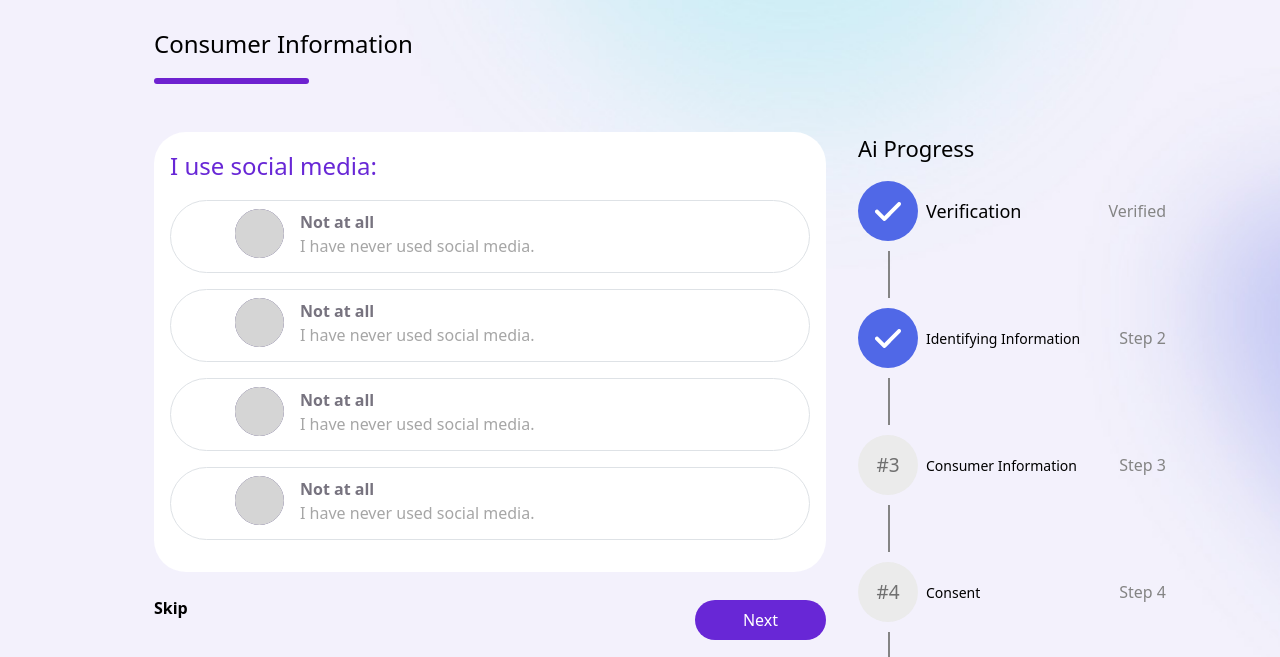
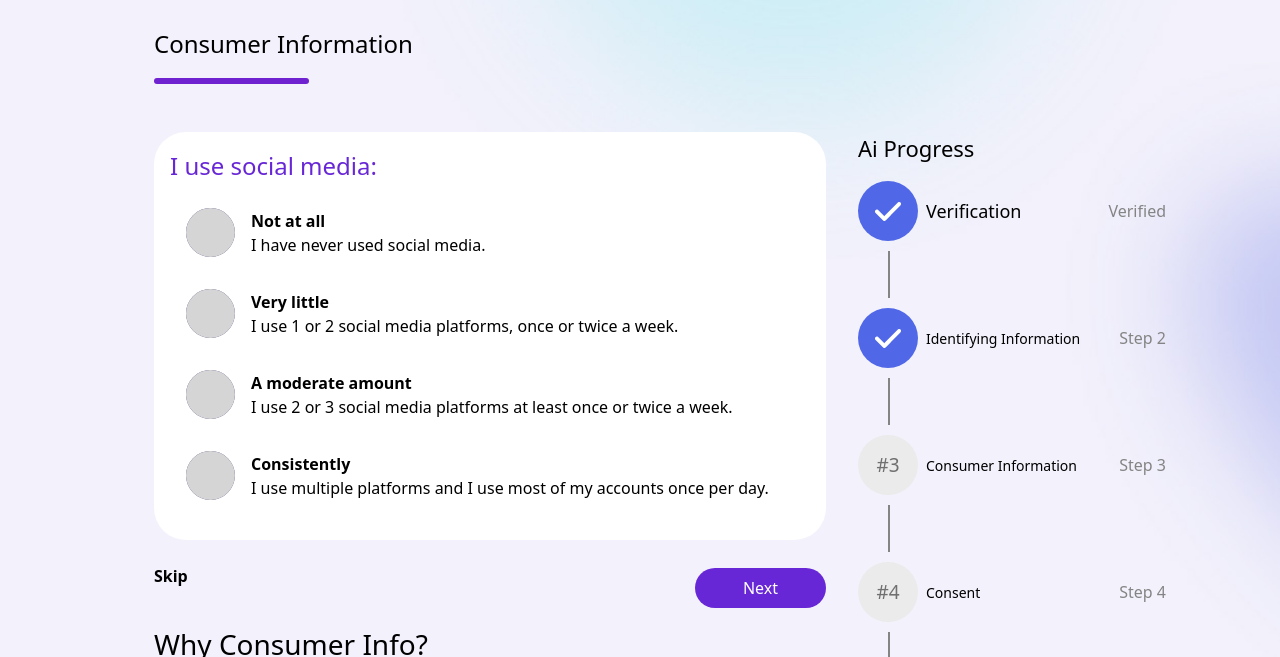
Before and after one commit to developermamoon/Calipso_final, a plain HTML site: page calipso_v2/information_entry_1_2.html in a window 1280 px wide. Shown: the part 101-758 px from the top of the page. Drawn offline with nearby package versions, Linux system fonts and the light colour scheme.

Commit message:
radio button done

```diff
--- a/calipso_v2/information_entry_1_2.html
+++ b/calipso_v2/information_entry_1_2.html
@@ -58,16 +58,16 @@
                                                     <p class="" style="font-size: 24px; font-weight: 500; color: #6827D6;">I use social media:</p>
 
 
-                                                    <div class="mb-3 radio-button-box border border-1  py-2 px-3">
+                                                    <div class="mb-3 radio-button-box">
 
 
-                                                        <input class="form-check-input" type="radio" name="consumerinformation" id="option1">
-                                                        <label class="form-check-label modified-label-1" for="option1">
-                                                            <div class="d-flex align-items-center px-md-5">
+                                                        <input class="form-check-input" type="radio" name="consumerInformation" id="option1">
+                                                        <label class="form-check-label modified-label-1 py-2 px-3" for="option1">
+                                                            <div class="d-flex align-items-center">
                                                                 <img class="img-fluid white-radio-button" src="images/icons/white-radio-buttons.png" alt="">
                                                                 <div class="ms-3">
-                                                                    <p class="fw-bold" style="color: #77737F;">Not at all</p>
-                                                                    <p style="color: #A6A6A6;">I have never used social media.</p>
+                                                                    <p class="fw-bold">Not at all</p>
+                                                                    <p>I have never used social media.</p>
                                                                 </div>
 
                                                             </div>
@@ -77,17 +77,16 @@
                                                     </div>
 
 
-                                                    <div class="mb-3 radio-button-box border border-1 py-2 px-3">
+                                                    <div class="mb-3 radio-button-box">
 
 
-
-                                                        <input class="form-check-input" type="radio" name="consumerinformation" id="option2">
-                                                        <label class="form-check-label modified-label-1" for="option2">
-                                                            <div class="d-flex align-items-center px-md-5">
+                                                        <input class="form-check-input" type="radio" name="consumerInformation" id="option2">
+                                                        <label class="form-check-label modified-label-1 py-2 px-3" for="option2">
+                                                            <div class="d-flex align-items-center">
                                                                 <img class="img-fluid white-radio-button" src="images/icons/white-radio-buttons.png" alt="">
                                                                 <div class="ms-3">
-                                                                    <p class="fw-bold" style="color: #77737F;">Not at all</p>
-                                                                    <p style="color: #A6A6A6;">I have never used social media.</p>
+                                                                    <p class="fw-bold">Very little</p>
+                                                                    <p>I use 1 or 2 social media platforms, once or twice a week.</p>
                                                                 </div>
 
                                                             </div>
@@ -97,16 +96,16 @@
                                                     </div>
 
 
-                                                    <div class="mb-3 radio-button-box border border-1 py-2 px-3">
+                                                    <div class="mb-3 radio-button-box">
 
 
-                                                        <input class="form-check-input" type="radio" name="consumerinformation" id="option3">
-                                                        <label class="form-check-label modified-label-1" for="option3">
-                                                            <div class="d-flex align-items-center px-md-5">
+                                                        <input class="form-check-input" type="radio" name="consumerInformation" id="option3">
+                                                        <label class="form-check-label modified-label-1 py-2 px-3" for="option3">
+                                                            <div class="d-flex align-items-center">
                                                                 <img class="img-fluid white-radio-button" src="images/icons/white-radio-buttons.png" alt="">
                                                                 <div class="ms-3">
-                                                                    <p class="fw-bold" style="color: #77737F;">Not at all</p>
-                                                                    <p style="color: #A6A6A6;">I have never used social media.</p>
+                                                                    <p class="fw-bold">A moderate amount</p>
+                                                                    <p>I use 2 or 3 social media platforms at least once or twice a week.</p>
                                                                 </div>
 
                                                             </div>
@@ -115,17 +114,16 @@
 
                                                     </div>
 
-                                                    <div class="mb-3 radio-button-box border border-1 py-2 px-3">
+                                                    <div class="mb-3 radio-button-box">
 
 
-
-                                                        <input class="form-check-input" type="radio" name="consumerinformation" id="option4">
-                                                        <label class="form-check-label modified-label-1" for="option4">
-                                                            <div class="d-flex align-items-center px-md-5">
+                                                        <input class="form-check-input" type="radio" name="consumerInformation" id="option4">
+                                                        <label class="form-check-label modified-label-1 py-2 px-3" for="option4">
+                                                            <div class="d-flex align-items-center">
                                                                 <img class="img-fluid white-radio-button" src="images/icons/white-radio-buttons.png" alt="">
                                                                 <div class="ms-3">
-                                                                    <p class="fw-bold" style="color: #77737F;">Not at all</p>
-                                                                    <p style="color: #A6A6A6;">I have never used social media.</p>
+                                                                    <p class="fw-bold">Consistently</p>
+                                                                    <p>I use multiple platforms and I use most of my accounts once per day.</p>
                                                                 </div>
 
                                                             </div>
--- a/calipso_v2/style.css
+++ b/calipso_v2/style.css
@@ -205,34 +205,34 @@ input[type="password"]::-webkit-input-placeholder {
 
 /*--------------------- info-entry-1-2  --------------------*/
 
-.radio-button-box{
-    width: 100%;
-    border-radius: 40px;
-    /* display: inline-block; */
-    /* background-color: #6827D6; */
-}
-
-.radio-button-box:hover{
-    background-color: #6827D6;
-    /* width: 100%; */
-    transform: translateX(-60px);
-    cursor: pointer;
-}
 
 .modified-label-1:hover {
     background-color: #6827D6;
-    /* width: 100%; */
     cursor: pointer;
+    border-radius: 40px;
+    transition-duration: 1s;
+    color: white;
+    padding: 10px 0;
+}
+
+input[type="radio"]:checked+label.radio-button-box{
+
+    translate: -30px;
+    background-color: red;
+
+}
+
+input[type="radio"]:checked+label.modified-label-1{
+    background-color: #6827D6;
+    border-radius: 40px;
+    color: white;
+    translate: -40px;
 }
 
 .radio-button-box p{
     margin: 0;
 }
 
-.white-radio-button{
-    /* width: 40%; */
-    /* height: 40%; */
-}
 
 input[type='radio']{
     display: none;
```
